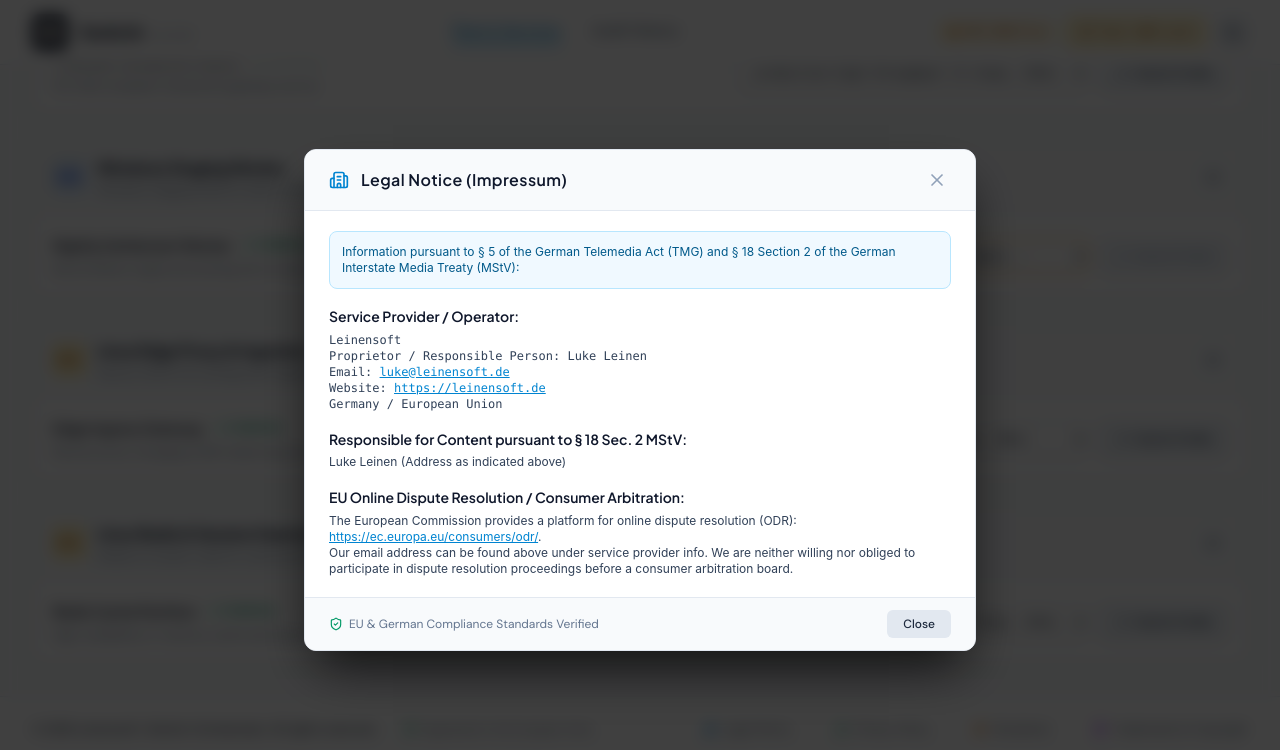
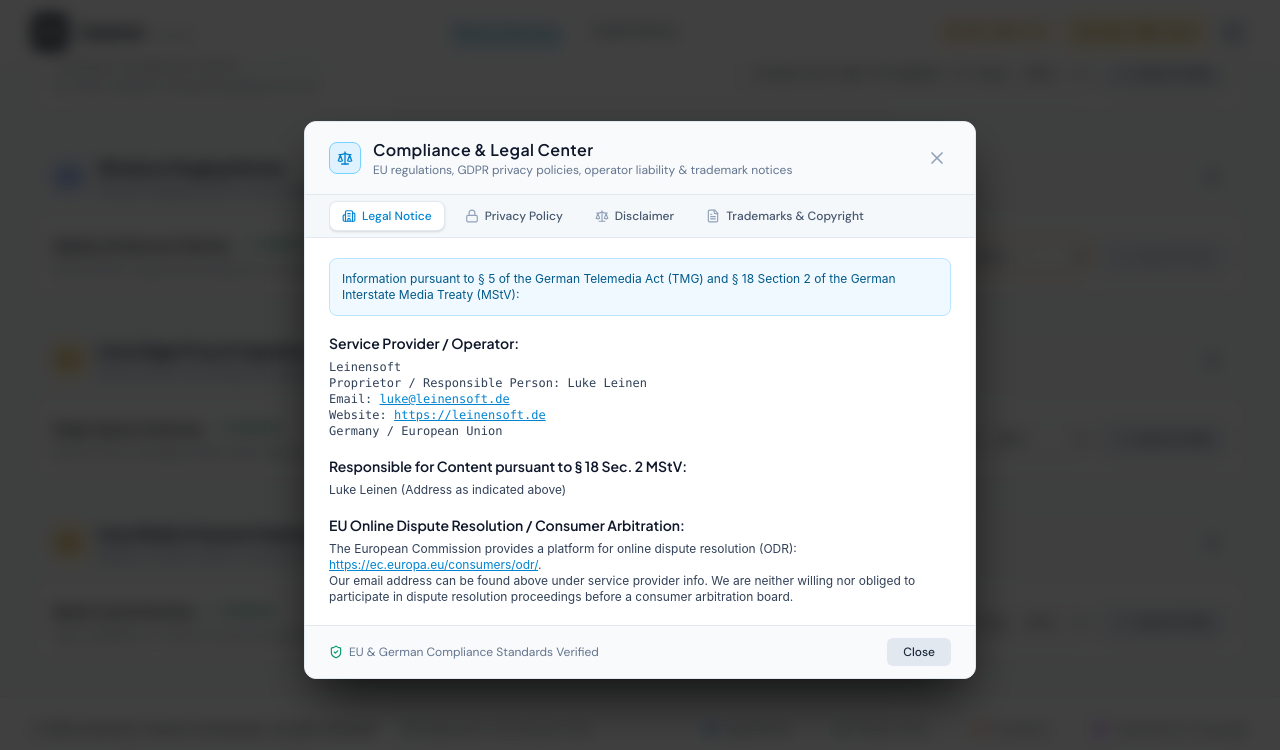
Before and after one commit to ChristianLeinen/Switchr, a React (Vite) app: page / in a window 1280 px wide. Both pictures are taken after a click on the button "Legal Notice". Shown: the part 310-1060 px from the top of the page. Built offline with nearby package versions, Linux system fonts and the light colour scheme; no server answers; grey boxes are pictures that could not be loaded.

Commit message:
feat(ui): add tab navigation to LegalModal
Introduce internal state and tab definitions to LegalModal to allow switching between legal sections directly within the component.

```diff
--- a/src/components/LegalModal.tsx
+++ b/src/components/LegalModal.tsx
@@ -1,4 +1,4 @@
-import React, { useEffect } from 'react';
+import React, { useEffect, useState } from 'react';
 import { X, ShieldCheck, Scale, FileText, Lock, Building2 } from 'lucide-react';
 
 export type LegalModalType = 'impressum' | 'privacy' | 'disclaimer' | 'trademarks' | null;
@@ -6,9 +6,33 @@ export type LegalModalType = 'impressum' | 'privacy' | 'disclaimer' | 'trademark
 interface LegalModalProps {
   type: LegalModalType;
   onClose: () => void;
+  onSelectTab?: (tab: 'impressum' | 'privacy' | 'disclaimer' | 'trademarks') => void;
 }
 
-export const LegalModal: React.FC<LegalModalProps> = ({ type, onClose }) => {
+interface TabDefinition {
+  id: 'impressum' | 'privacy' | 'disclaimer' | 'trademarks';
+  label: string;
+  shortLabel: string;
+  icon: React.ComponentType<{ className?: string }>;
+}
+
+const TABS: TabDefinition[] = [
+  { id: 'impressum', label: 'Legal Notice', shortLabel: 'Impressum', icon: Building2 },
+  { id: 'privacy', label: 'Privacy Policy', shortLabel: 'Privacy', icon: Lock },
+  { id: 'disclaimer', label: 'Disclaimer', shortLabel: 'Disclaimer', icon: Scale },
+  { id: 'trademarks', label: 'Trademarks & Copyright', shortLabel: 'Trademarks', icon: FileText },
+];
+
+export const LegalModal: React.FC<LegalModalProps> = ({ type, onClose, onSelectTab }) => {
+  const [activeTab, setActiveTab] = useState<'impressum' | 'privacy' | 'disclaimer' | 'trademarks'>('impressum');
+
+  // Synchronize internal active tab whenever the modal is triggered with a specific type from outside
+  useEffect(() => {
+    if (type) {
+      setActiveTab(type);
+    }
+  }, [type]);
+
   useEffect(() => {
     const handleKeyDown = (e: KeyboardEvent) => {
       if (e.key === 'Escape') onClose();
@@ -25,6 +49,11 @@ export const LegalModal: React.FC<LegalModalProps> = ({ type, onClose }) => {
 
   if (!type) return null;
 
+  const handleTabClick = (tabId: 'impressum' | 'privacy' | 'disclaimer' | 'trademarks') => {
+    setActiveTab(tabId);
+    if (onSelectTab) onSelectTab(tabId);
+  };
+
   return (
     <div
       role="dialog"
@@ -37,19 +66,20 @@ export const LegalModal: React.FC<LegalModalProps> = ({ type, onClose }) => {
         onClick={(e) => e.stopPropagation()}
         className="w-full max-w-2xl max-h-[85vh] flex flex-col rounded-xl border border-slate-200 dark:border-slate-700/80 bg-white dark:bg-slate-900/95 shadow-2xl shadow-black/80 text-slate-800 dark:text-slate-200 overflow-hidden transition-colors duration-150"
       >
-        {/* Header */}
+        {/* Header Bar */}
         <div className="flex items-center justify-between px-6 py-4 border-b border-slate-200 dark:border-slate-800 bg-slate-50 dark:bg-slate-950/60">
           <div className="flex items-center gap-3">
-            {type === 'impressum' && <Building2 className="w-5 h-5 text-sky-600 dark:text-sky-400" />}
-            {type === 'privacy' && <Lock className="w-5 h-5 text-emerald-600 dark:text-emerald-400" />}
-            {type === 'disclaimer' && <Scale className="w-5 h-5 text-amber-600 dark:text-amber-400" />}
-            {type === 'trademarks' && <FileText className="w-5 h-5 text-purple-600 dark:text-purple-400" />}
-            <h2 id="legal-modal-title" className="text-base font-semibold text-slate-900 dark:text-white tracking-wide">
-              {type === 'impressum' && 'Legal Notice (Impressum)'}
-              {type === 'privacy' && 'Privacy Policy (GDPR / DSGVO)'}
-              {type === 'disclaimer' && 'Legal Disclaimer'}
-              {type === 'trademarks' && 'Trademarks & Copyright Notice'}
-            </h2>
+            <div className="w-8 h-8 rounded-lg bg-sky-100 dark:bg-sky-950/60 border border-sky-300 dark:border-sky-800/60 text-sky-600 dark:text-sky-400 flex items-center justify-center">
+              <Scale className="w-4 h-4" />
+            </div>
+            <div>
+              <h2 id="legal-modal-title" className="text-base font-semibold text-slate-900 dark:text-white tracking-wide">
+                Compliance & Legal Center
+              </h2>
+              <p className="text-xs text-slate-500 dark:text-slate-400">
+                EU regulations, GDPR privacy policies, operator liability & trademark notices
+              </p>
+            </div>
           </div>
           <button
             onClick={onClose}
@@ -60,10 +90,60 @@ export const LegalModal: React.FC<LegalModalProps> = ({ type, onClose }) => {
           </button>
         </div>
 
-        {/* Content Body */}
-        <div className="flex-1 overflow-y-auto px-6 py-5 text-sm text-slate-600 dark:text-slate-300 space-y-5 leading-relaxed font-sans">
-          {type === 'impressum' && (
-            <div className="space-y-4">
+        {/* TabControl Navigation Strip */}
+        <div className="px-6 bg-slate-100/70 dark:bg-slate-950/40 border-b border-slate-200 dark:border-slate-800">
+          <nav
+            role="tablist"
+            aria-label="Legal Sections"
+            className="flex items-center space-x-1 sm:space-x-2 overflow-x-auto scrollbar-none py-1.5"
+          >
+            {TABS.map((tab) => {
+              const Icon = tab.icon;
+              const isActive = activeTab === tab.id;
+              return (
+                <button
+                  key={tab.id}
+                  role="tab"
+                  id={`tab-${tab.id}`}
+                  aria-selected={isActive}
+                  aria-controls={`tabpanel-${tab.id}`}
+                  onClick={() => handleTabClick(tab.id)}
+                  className={`flex items-center gap-1.5 px-3 py-1.5 text-xs font-medium rounded-lg transition-all whitespace-nowrap ${
+                    isActive
+                      ? 'bg-white dark:bg-slate-800 text-sky-600 dark:text-white shadow-sm border border-slate-200 dark:border-slate-700'
+                      : 'text-slate-600 dark:text-slate-400 hover:text-slate-900 dark:hover:text-slate-200 hover:bg-slate-200/60 dark:hover:bg-slate-800/40'
+                  }`}
+                >
+                  <Icon
+                    className={`w-3.5 h-3.5 ${
+                      isActive
+                        ? tab.id === 'impressum'
+                          ? 'text-sky-600 dark:text-sky-400'
+                          : tab.id === 'privacy'
+                          ? 'text-emerald-600 dark:text-emerald-400'
+                          : tab.id === 'disclaimer'
+                          ? 'text-amber-600 dark:text-amber-400'
+                          : 'text-purple-600 dark:text-purple-400'
+                        : 'text-slate-400'
+                    }`}
+                  />
+                  <span className="hidden sm:inline">{tab.label}</span>
+                  <span className="sm:hidden">{tab.shortLabel}</span>
+                </button>
+              );
+            })}
+          </nav>
+        </div>
+
+        {/* Tab Content Body */}
+        <div
+          role="tabpanel"
+          id={`tabpanel-${activeTab}`}
+          aria-labelledby={`tab-${activeTab}`}
+          className="flex-1 overflow-y-auto px-6 py-5 text-sm text-slate-600 dark:text-slate-300 space-y-5 leading-relaxed font-sans"
+        >
+          {activeTab === 'impressum' && (
+            <div className="space-y-4 animate-in fade-in-50 duration-150">
               <div className="p-3 rounded-lg bg-sky-50 dark:bg-sky-950/30 border border-sky-200 dark:border-sky-800/40 text-xs text-sky-800 dark:text-sky-200">
                 Information pursuant to § 5 of the German Telemedia Act (TMG) and § 18 Section 2 of the German Interstate Media Treaty (MStV):
               </div>
@@ -96,8 +176,8 @@ export const LegalModal: React.FC<LegalModalProps> = ({ type, onClose }) => {
             </div>
           )}
 
-          {type === 'privacy' && (
-            <div className="space-y-4">
+          {activeTab === 'privacy' && (
+            <div className="space-y-4 animate-in fade-in-50 duration-150">
               <div className="p-3 rounded-lg bg-emerald-50 dark:bg-emerald-950/30 border border-emerald-200 dark:border-emerald-800/40 text-xs text-emerald-800 dark:text-emerald-200">
                 Data Protection & Privacy Notice pursuant to the General Data Protection Regulation (EU GDPR / DSGVO - Articles 13 & 14):
               </div>
@@ -132,8 +212,8 @@ export const LegalModal: React.FC<LegalModalProps> = ({ type, onClose }) => {
             </div>
           )}
 
-          {type === 'disclaimer' && (
-            <div className="space-y-4">
+          {activeTab === 'disclaimer' && (
+            <div className="space-y-4 animate-in fade-in-50 duration-150">
               <div className="p-3 rounded-lg bg-amber-50 dark:bg-amber-950/30 border border-amber-200 dark:border-amber-800/40 text-xs text-amber-800 dark:text-amber-200">
                 Limitation of Liability pursuant to §§ 7–10 of the German Telemedia Act (TMG):
               </div>
@@ -161,8 +241,8 @@ export const LegalModal: React.FC<LegalModalProps> = ({ type, onClose }) => {
             </div>
           )}
 
-          {type === 'trademarks' && (
-            <div className="space-y-4">
+          {activeTab === 'trademarks' && (
+            <div className="space-y-4 animate-in fade-in-50 duration-150">
               <div className="p-3 rounded-lg bg-purple-50 dark:bg-purple-950/30 border border-purple-200 dark:border-purple-800/40 text-xs text-purple-800 dark:text-purple-200">
                 Copyright and Third-Party Trademarks Notice:
               </div>
```
